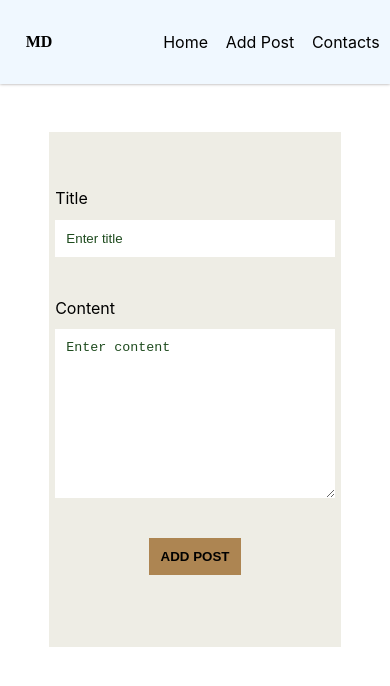
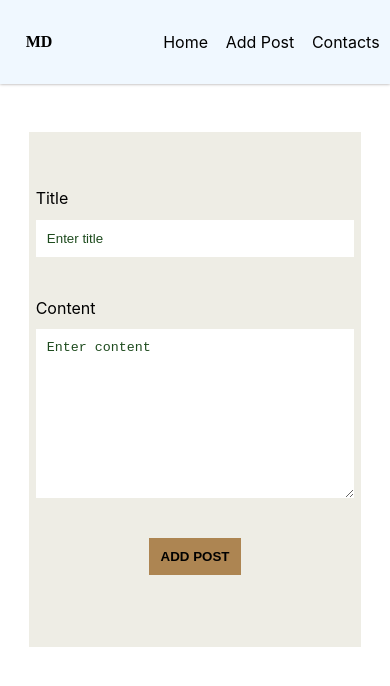
Before and after one commit to Amosi-04-sanga/simple-blog, a Next.js app: page /add-post in a window 390 px wide. Shown: the top 686 px of the page. Built offline with nearby package versions, Linux system fonts and the light colour scheme.

Commit message:
form responsiveness

```diff
--- a/styles/AddPost.module.css
+++ b/styles/AddPost.module.css
@@ -11,9 +11,9 @@
     padding: 1rem .4rem 1rem 2rem;
 }
 
-@media screen and (max-width: 420px ) {
+@media screen and (max-width: 520px ) {
     .form {
-        width: 75vw;
+        width: 85vw;
         padding: 1rem .4rem 2rem;
     }
 }
```
